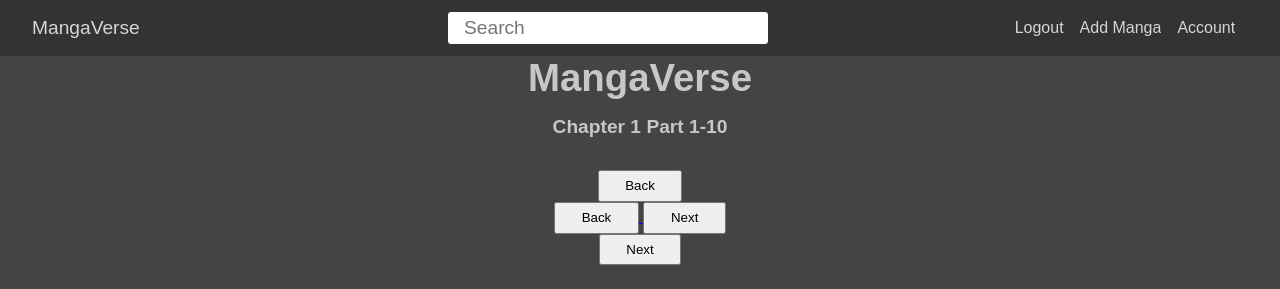
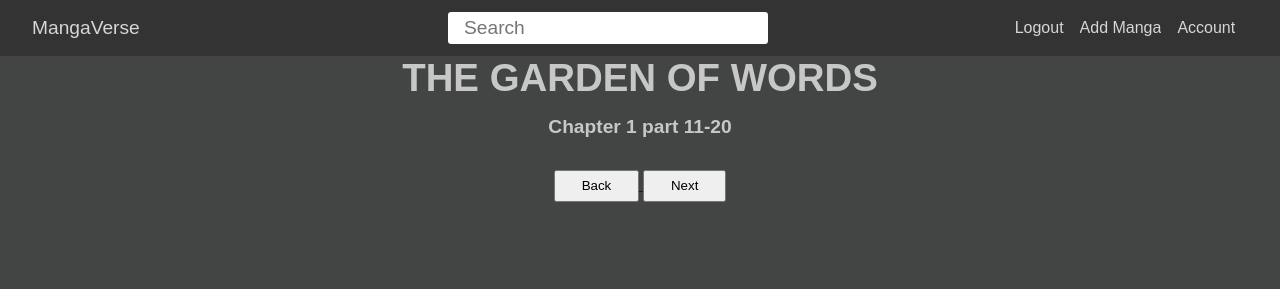
Before and after one commit to Maruf512/MangaVerse-Flask-App, a Flask app: page /read/2 in a window 1280 px wide. Shown: the top 289 px of the page. Run offline with Flask 3, Linux system fonts and the light colour scheme; a user stored in the database is signed in.

Commit message:
done basic structure

```diff
--- a/website/templates/read_page.html
+++ b/website/templates/read_page.html
@@ -1,6 +1,6 @@
 
 {% extends "base.html" %}
-{% block title %}Read-{% endblock %}
+{% block title %}Read-{{ manga_name.upper() }}{% endblock %}
 
 {% block content %}
 
@@ -8,29 +8,18 @@
     <!-- Details -->
     <div class="view-details">
         <div class="view-page_info">
-            <h1 class="view-title" >MangaVerse</h1>
-            <h2>Chapter 1 Part 1-10</h2>
+            <h1 class="view-title" >{{ manga_name.upper() }}</h1>
+            <h2>{{ chapter_name }}</h2>
         </div>
 
-        <!-- Navigation btn -->
         <div class="view-navigation_btn">
-            <a href="previous_page">
+            <a href="/previous/{{ chapter_id }}">
                 <input type="button" value="Back">
             </a>
-
-            <!-- Navigation btn -->
-            <div class="navigation_btn">
-                <a href="previous_page">
-                    <input type="button" value="Back">
-                </a>
-
-                <a href="next_page">
-                    <input type="button" value="Next">
-                </a>
-            </div>
-            <a href="next_page">
+            <a href="/next/{{ chapter_id }}">
                 <input type="button" value="Next">
             </a>
+            </div>
         </div>
     </div>
 
--- a/website/views.py
+++ b/website/views.py
@@ -234,14 +234,30 @@ def read_manga(chapter_id):
     img_dir = img_path[-2]
     img_name = img_path[-1]
 
-    return render_template("read_page.html", admin=admin, user=current_user, img_dir=img_dir, img_name=img_name)
+    return render_template("read_page.html", admin=admin, user=current_user, img_dir=img_dir, img_name=img_name, manga_name=chapter.manga_name, chapter_name=chapter.chapter_name, chapter_id=chapter_id)
 
 
-@views.route('/next_page')
-def next_page():
-    return read_manga()
+@views.route('/next/<chapter_id>')
+def next_page(chapter_id):
+    chapter_id = chapter_id = int(chapter_id) + 1
+
+    # get data from database
+    chapter = Manga_chapters.query.filter_by(id=chapter_id).first()
+
+    if chapter:
+        return redirect(url_for("views.read_manga", chapter_id=chapter_id))
+    else:
+        manga = Manga_chapters.query.filter_by(id=chapter_id-1).first()
+        return redirect(url_for("views.details", manga_id=manga.manga_id))
 
 
-@views.route('/previous_page')
-def previous_page():
-    return read_manga()
+@views.route('/previous/<chapter_id>')
+def previous_page(chapter_id):
+    chapter_id = chapter_id = int(chapter_id) - 1
+
+    # get data from database
+    chapter = Manga_chapters.query.filter_by(id=chapter_id).first()
+    if chapter:
+        return redirect(url_for("views.read_manga", chapter_id=chapter_id))
+    else:
+        return redirect(url_for("views.read_manga", chapter_id=chapter_id + 1))
```
